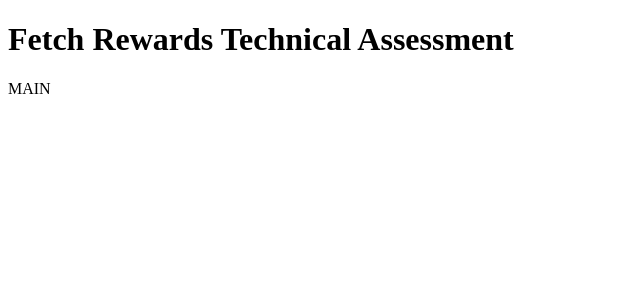
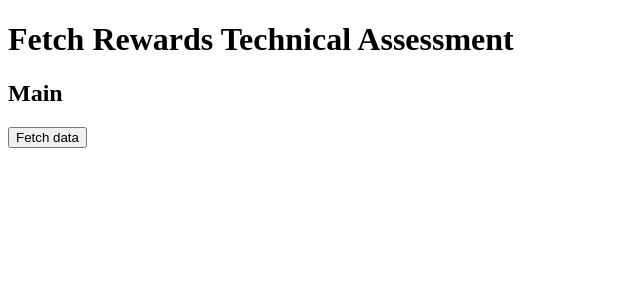
Before and after one commit to dyson1602/fetch-rewards-technical, a React (Create React App) app: page / in a window 1280 px wide. Shown: the top 300 px of the page, without its empty margins (0-640 px from the left). Built offline with nearby package versions, Linux system fonts and the light colour scheme.

Commit message:
test button added to fetch data from API; HiringData interface added

```diff
--- a/src/components/Main.tsx
+++ b/src/components/Main.tsx
@@ -1,9 +1,27 @@
-import '../styles/Main.css'
+import '../styles/Main.css';
+import { useState } from 'react';
+
+interface HiringData {
+  id: number;
+  listId: number;
+  name: string;
+}
 
 export const Main: React.FC = () => {
-  return(
+  const [hiringData, setHiringData] = useState<HiringData[]>();
+
+  const fetchDataHandler = async () => {
+    const response = await fetch(
+      'https://fetch-hiring.s3.amazonaws.com/hiring.json'
+    );
+    const data: HiringData[] = await response.json();
+    setHiringData(data);
+  };
+
+  return (
     <div>
-      MAIN
+      <h2>Main</h2>
+      <button onClick={fetchDataHandler}>Fetch data</button>
     </div>
-  )
-}
+  );
+};
```
